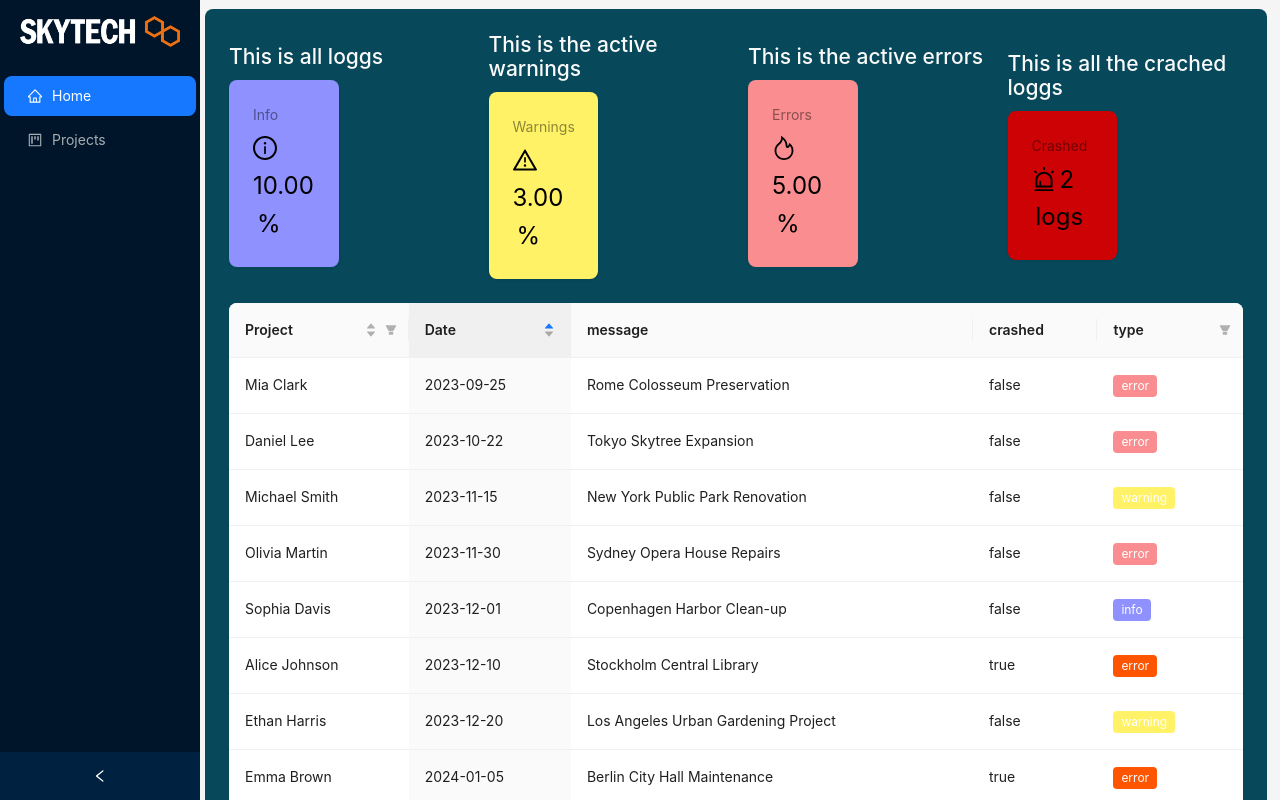
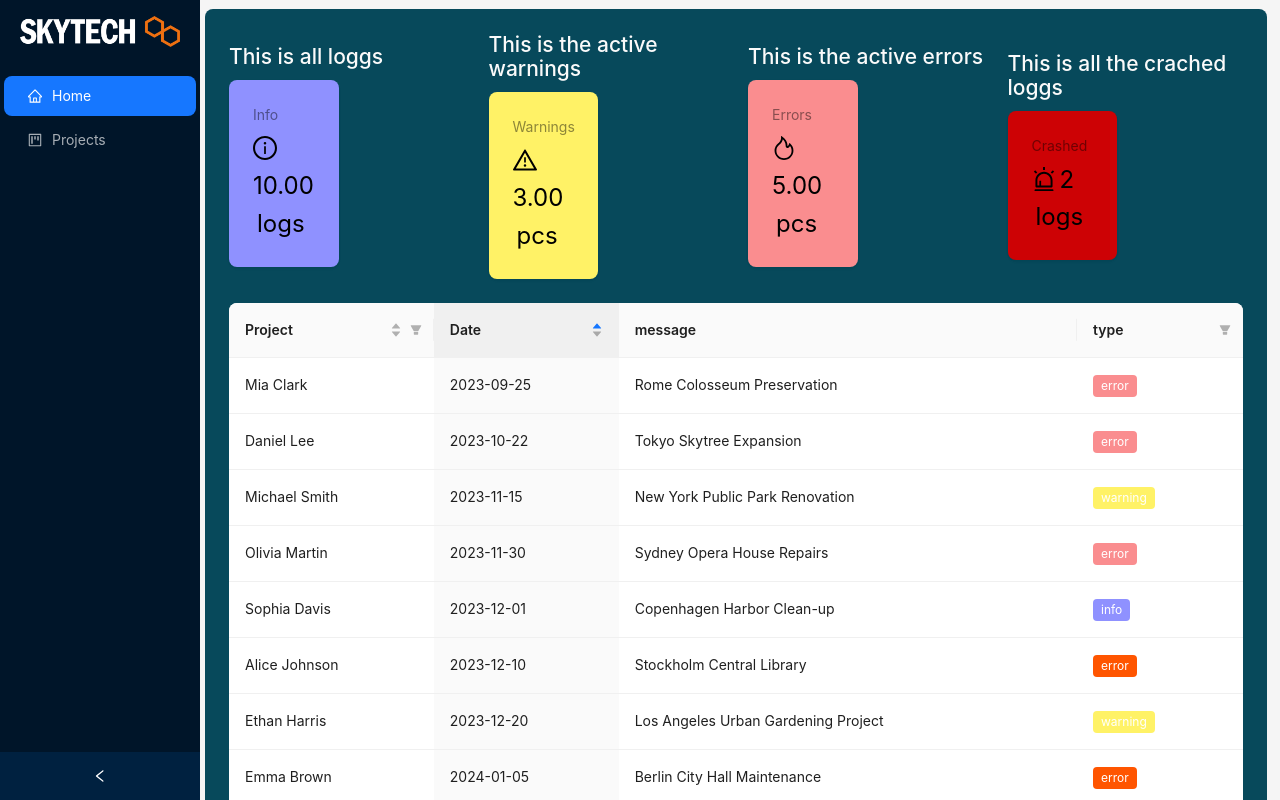
Before and after one commit to MrKalleP/event-frontend, a React (Vite) app: page / in a window 1280 px wide. Shown: the top 800 px of the page. Built offline with nearby package versions, Linux system fonts and the light colour scheme.

Commit message:
fixing some styles

```diff
--- a/src/components/ErrorsHome.tsx
+++ b/src/components/ErrorsHome.tsx
@@ -16,7 +16,7 @@ export const ErrorsHome = () => (
                     precision={2}
                     valueStyle={{ color: 'black' }}
                     prefix={<FireOutlined />}
-                    suffix="%"
+                    suffix="pcs"
                 />
             </Card>
         </Col>
--- a/src/components/InfoLoggs.tsx
+++ b/src/components/InfoLoggs.tsx
@@ -13,7 +13,7 @@ export const InfoLoggs = () => (
                     precision={2}
                     valueStyle={{ color: 'black' }}
                     prefix={<InfoCircleOutlined />}
-                    suffix="%"
+                    suffix="logs"
                 />
             </Card>
         </Col>
--- a/src/components/TableHomePage.tsx
+++ b/src/components/TableHomePage.tsx
@@ -37,11 +37,7 @@ const project_columns: TableColumnsType<DataType> = [
         dataIndex: 'message',
         defaultSortOrder: 'ascend',
     },
-    {
-        title: 'crashed',
-        dataIndex: 'crashed',
-        defaultSortOrder: 'ascend',
-    },
+
     {
         title: 'type',
         dataIndex: 'type',
--- a/src/components/WarningHome.tsx
+++ b/src/components/WarningHome.tsx
@@ -15,7 +15,7 @@ export const WarningHome = () => (
                     precision={2}
                     valueStyle={{ color: 'black' }}
                     prefix={<WarningOutlined />}
-                    suffix="%"
+                    suffix="pcs"
                 />
             </Card>
         </Col>
```
